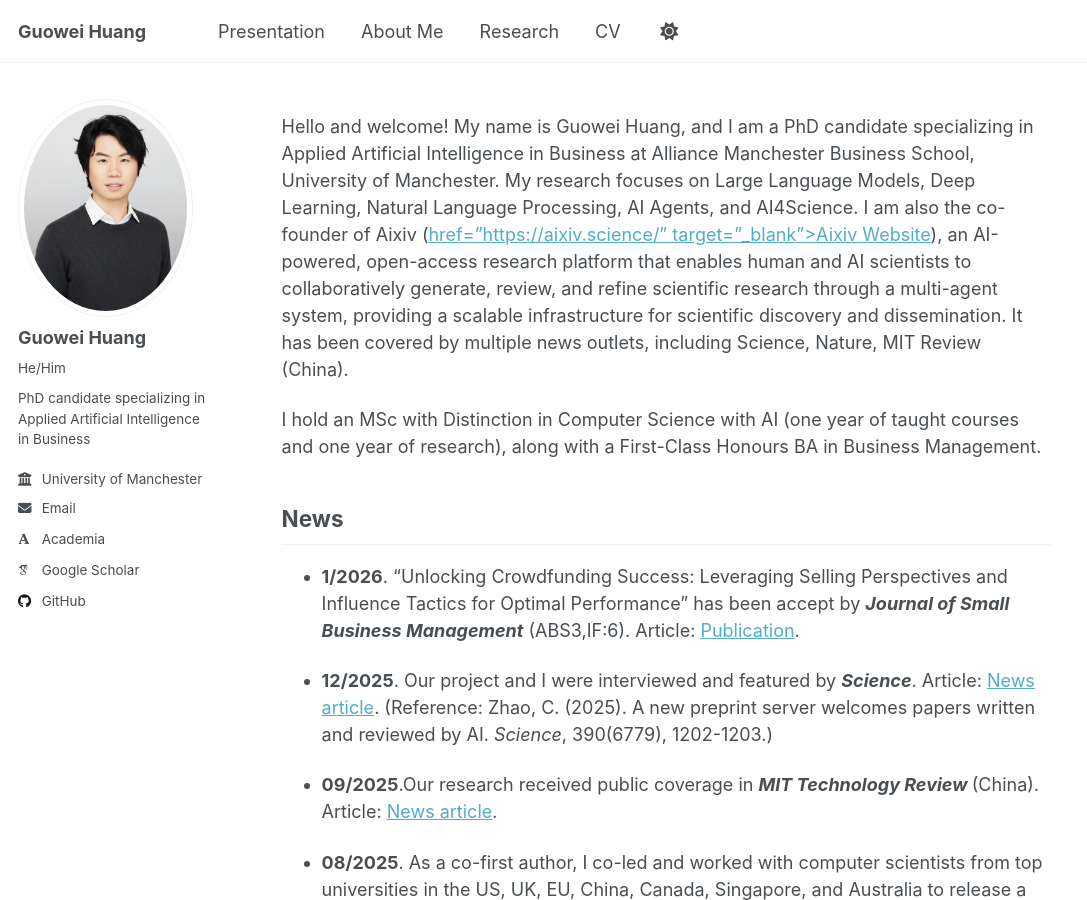
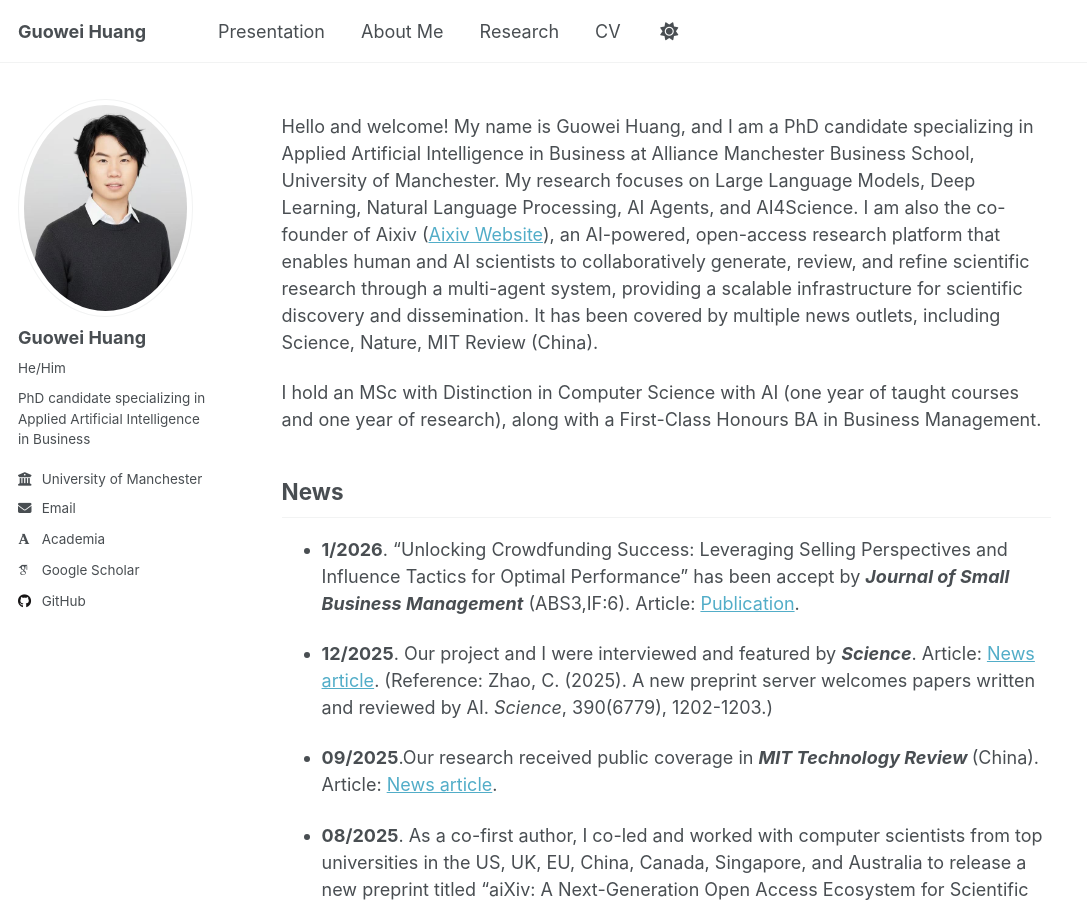
Before and after one commit to Oliverhuang123/Oliverhuang123.github.io, a Jekyll site: the page built from _pages/about.md, in a window 1280 px wide and 900 px high. Shown: the whole window, without its empty margins (0-1087 px from the left). Built offline with Jekyll 4.4.1, drawn with Linux system fonts in a browser that asks for light colours; some web fonts are replaced; a script that is not in the unit is left out.

Commit message:
Fix formatting in about.md content

```diff
--- a/_pages/about.md
+++ b/_pages/about.md
@@ -7,7 +7,7 @@ redirect_from:
   - /about.html
 ---
 
-Hello and welcome! My name is Guowei Huang, and I am a PhD candidate specializing in Applied Artificial Intelligence in Business at Alliance Manchester Business School, University of Manchester. My research focuses on Large Language Models, Deep Learning, Natural Language Processing, AI Agents, and AI4Science. I am also the co-founder of Aixiv (<a>href="https://aixiv.science/" target="_blank">Aixiv Website</a>), an AI-powered, open-access research platform that enables human and AI scientists to collaboratively generate, review, and refine scientific research through a multi-agent system, providing a scalable infrastructure for scientific discovery and dissemination. It has been covered by multiple news outlets, including Science, Nature, MIT Review (China).
+Hello and welcome! My name is Guowei Huang, and I am a PhD candidate specializing in Applied Artificial Intelligence in Business at Alliance Manchester Business School, University of Manchester. My research focuses on Large Language Models, Deep Learning, Natural Language Processing, AI Agents, and AI4Science. I am also the co-founder of Aixiv (<a href="https://aixiv.science/" target="_blank">Aixiv Website</a>), an AI-powered, open-access research platform that enables human and AI scientists to collaboratively generate, review, and refine scientific research through a multi-agent system, providing a scalable infrastructure for scientific discovery and dissemination. It has been covered by multiple news outlets, including Science, Nature, MIT Review (China).
 
 I hold an MSc with Distinction in Computer Science with AI (one year of taught courses and one year of research), along with a First-Class Honours BA in Business Management.
 
```
